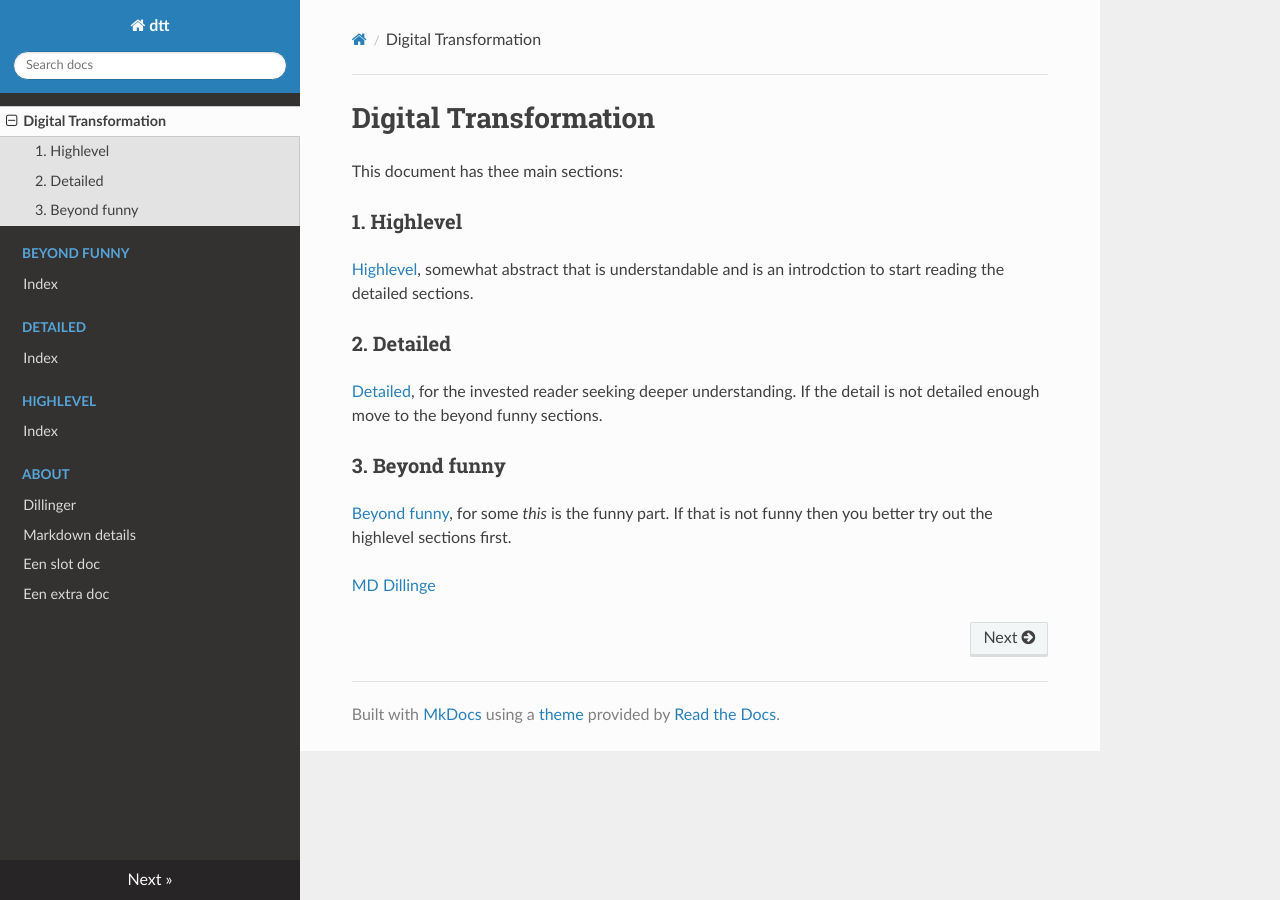
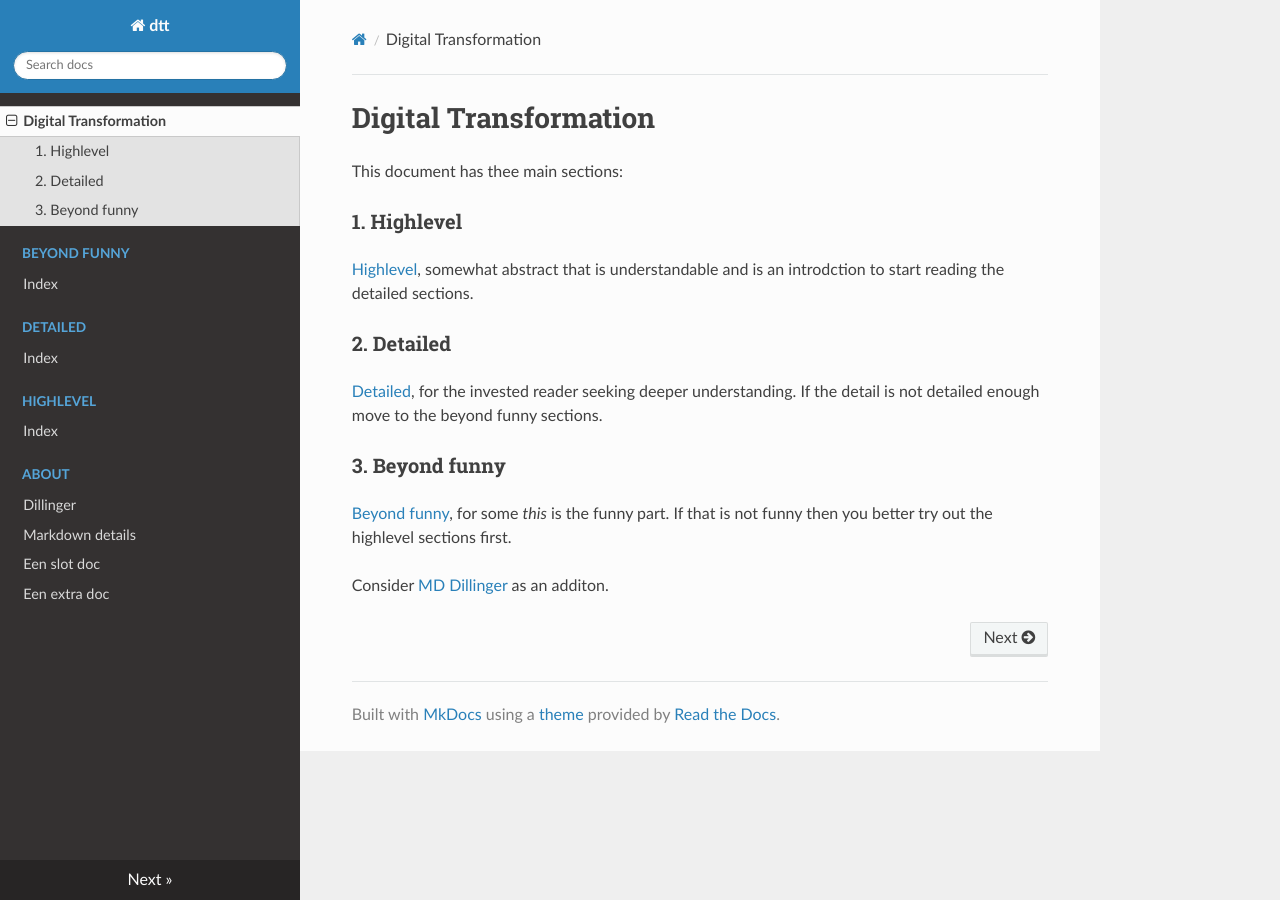
Before and after one commit to rienkdekok/dtt, an MkDocs documentation site: the page built from docs/index.md, in a window 1280 px wide. Built offline with MkDocs 1.6.1, drawn with Linux system fonts in a browser that asks for light colours; nearby versions of some CDN libraries.

Commit message:
docs/index.md updated from https://stackedit.io/

```diff
--- a/docs/index.md
+++ b/docs/index.md
@@ -10,12 +10,10 @@ This document has thee main sections:
 ### 3. Beyond funny
 [Beyond funny](Beyond%20%funny/index.md), for some *this* is the funny part. If that is not funny then you better try out the highlevel sections first.
 
-[MD Dillinge](about/dillingermarkdown)
-
-
+Consider [MD Dillinger](about/dillingermarkdown) as an additon.
 <!--stackedit_data:
-eyJoaXN0b3J5IjpbLTE4MDE0NjU5OCwtMTQzNzQ5NjYyMywtNj
-k0MDQ3NjI0LDE2NjUwOTU0NjMsOTkyMjQ3NzA3LC0xNTM1NTY5
-ODcxLC0xNjM2Njg0MjgyLC0xNjE3NDYyMTQ5LC03NDMwMjI0NS
-w2MDkzMjYyNjEsLTcxOTI1NTg1NF19
+eyJoaXN0b3J5IjpbNDA5NTAwMDc3LC0xNDM3NDk2NjIzLC02OT
+QwNDc2MjQsMTY2NTA5NTQ2Myw5OTIyNDc3MDcsLTE1MzU1Njk4
+NzEsLTE2MzY2ODQyODIsLTE2MTc0NjIxNDksLTc0MzAyMjQ1LD
+YwOTMyNjI2MSwtNzE5MjU1ODU0XX0=
 -->
```
